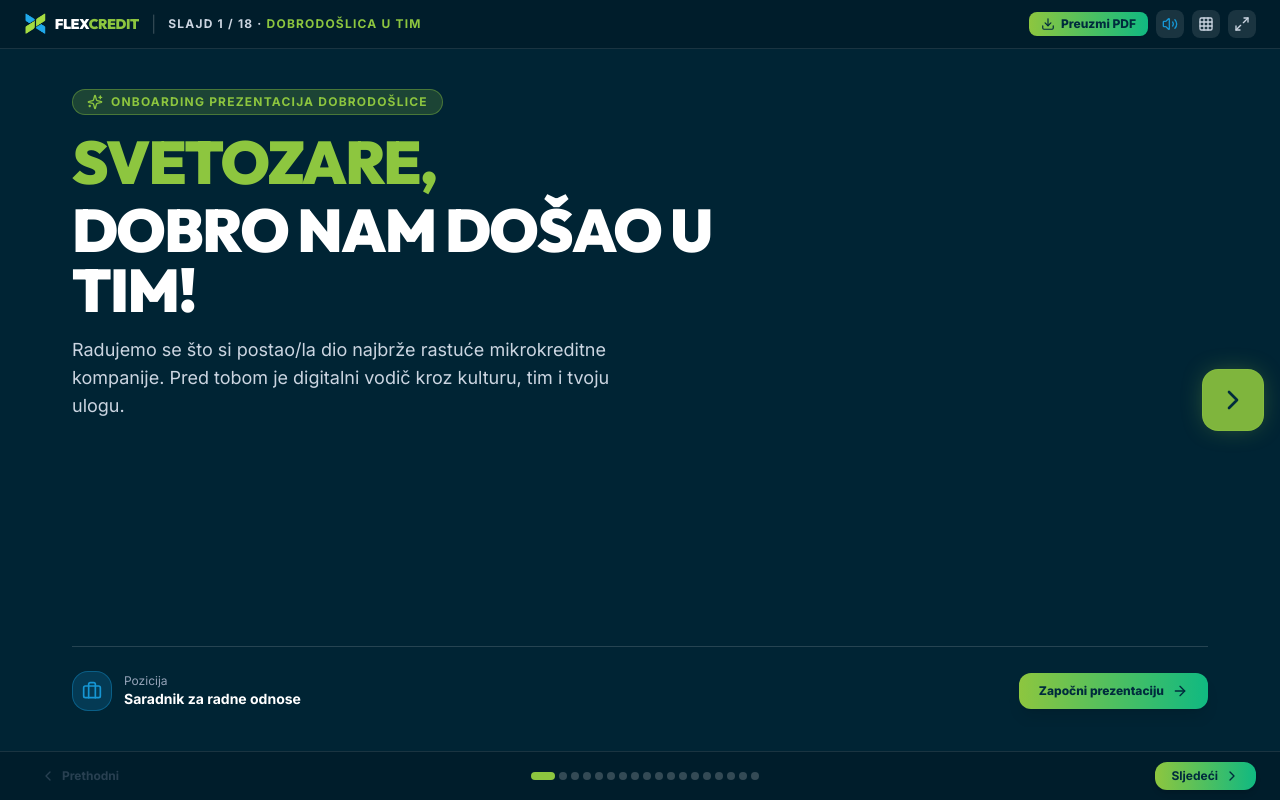
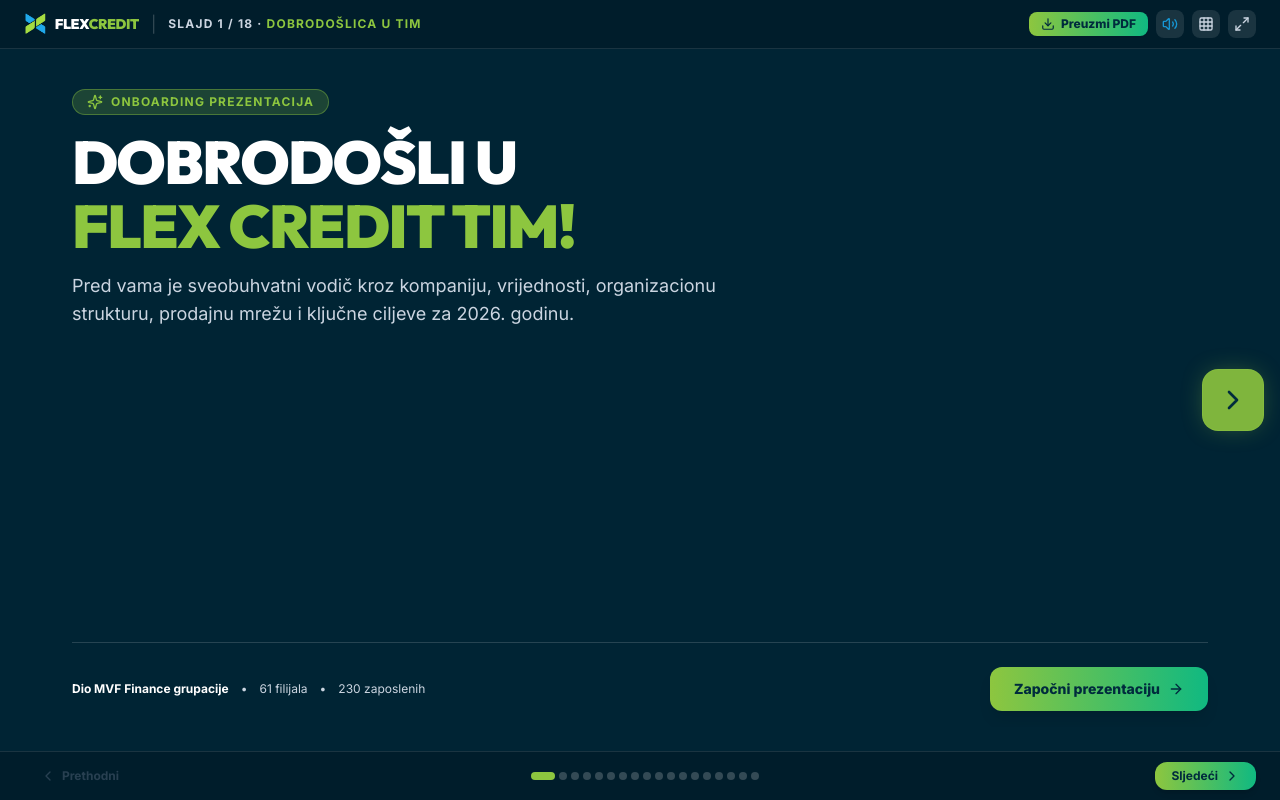
Before and after one commit to b0j-an/flexcredit-onboarding, a React (Vite) app: page / in a window 1280 px wide. Built offline with nearby package versions, Linux system fonts and the light colour scheme.

Commit message:
Refactor: Convert presentation into a universal company onboarding deck with zero personalized fields

```diff
--- a/src/App.tsx
+++ b/src/App.tsx
@@ -1,6 +1,5 @@
 import React, { useState } from 'react';
 import { SlideDeck } from './components/SlideDeck';
-import { defaultProfile } from './data/onboardingData';
 
 export const App: React.FC = () => {
   const [soundEnabled, setSoundEnabled] = useState(true);
@@ -8,7 +7,6 @@
   return (
     <div className="h-screen w-screen bg-[#001D2B] overflow-hidden flex flex-col selection:bg-brand-green selection:text-brand-petrol">
       <SlideDeck
-        profile={defaultProfile}
         soundEnabled={soundEnabled}
         onToggleSound={() => setSoundEnabled(prev => !prev)}
       />
--- a/src/components/SlideDeck.tsx
+++ b/src/components/SlideDeck.tsx
@@ -6,23 +6,19 @@
   Calendar, MapPin, Compass, Briefcase, Award, TrendingUp, Lightbulb, Download
 } from 'lucide-react';
 import confetti from 'canvas-confetti';
-import { EmployeeProfile } from '../types';
 import {
   managementTeam, companyMetrics, salesRegions, strategicGoals,
   integrationSteps, companyValues, employeeBenefits, allColleagues
 } from '../data/onboardingData';
-import { getWelcomeGreeting, getVocative, getGrammarTerms } from '../utils/grammar';
 import { playSound } from '../utils/audio';
 import { BihSalesMap } from './BihSalesMap';
 
 interface SlideDeckProps {
-  profile: EmployeeProfile;
   soundEnabled: boolean;
   onToggleSound?: () => void;
 }
 
 export const SlideDeck: React.FC<SlideDeckProps> = ({
-  profile,
   soundEnabled,
   onToggleSound,
 }) => {
@@ -30,12 +26,8 @@
   const [isFullscreen, setIsFullscreen] = useState(false);
   const [showGrid, setShowGrid] = useState(false);
   const [activeMgmtIndex, setActiveMgmtIndex] = useState(0);
-  const [selectedRegionIndex, setSelectedRegionIndex] = useState(0);
 
   const totalSlides = 18;
-  const firstName = profile.name.split(' ')[0] || profile.name;
-  const vocative = getVocative(firstName, profile.gender);
-  const grammar = getGrammarTerms(profile.gender);
 
   const goToNext = useCallback(() => {
     if (currentSlide < totalSlides) {
@@ -224,36 +216,34 @@
               {/* SLIDE 1: Welcome Hero */}
               {currentSlide === 1 && (
                 <div className="h-full flex flex-col justify-between py-4">
-                  <div className="space-y-4 max-w-2xl">
+                  <div className="space-y-4 max-w-3xl">
                     <div className="inline-flex items-center gap-2 px-3.5 py-1 rounded-full bg-brand-green/20 text-brand-green border border-brand-green/40 text-xs font-bold uppercase tracking-widest">
                       <Sparkles className="w-4 h-4" />
-                      Onboarding Prezentacija Dobrodošlice
+                      Onboarding Prezentacija
                     </div>
 
-                    <h1 className="font-display font-black text-4xl sm:text-6xl text-white tracking-tight leading-none">
-                      <span className="text-brand-green block mb-2">{vocative.toUpperCase()},</span>
-                      {grammar.welcome.toUpperCase()} U TIM!
+                    <h1 className="font-display font-black text-4xl sm:text-6xl text-white tracking-tight leading-tight">
+                      DOBRODOŠLI U
+                      <span className="text-brand-green block mt-1">FLEX CREDIT TIM!</span>
                     </h1>
 
-                    <p className="text-slate-300 text-sm sm:text-lg max-w-xl leading-relaxed">
-                      Radujemo se što si postao/la dio najbrže rastuće mikrokreditne kompanije. Pred tobom je digitalni vodič kroz kulturu, tim i tvoju ulogu.
+                    <p className="text-slate-300 text-sm sm:text-lg max-w-2xl leading-relaxed">
+                      Pred vama je sveobuhvatni vodič kroz kompaniju, vrijednosti, organizacionu strukturu, prodajnu mrežu i ključne ciljeve za 2026. godinu.
                     </p>
                   </div>
 
                   <div className="pt-6 border-t border-white/15 flex flex-col sm:flex-row items-start sm:items-center justify-between gap-4">
-                    <div className="flex items-center gap-3">
-                      <div className="w-10 h-10 rounded-2xl bg-brand-cyan/20 border border-brand-cyan/40 flex items-center justify-center text-brand-cyan">
-                        <Briefcase className="w-5 h-5" />
-                      </div>
-                      <div>
-                        <div className="text-xs text-slate-400">Pozicija</div>
-                        <div className="text-sm font-bold text-white">{profile.role}</div>
-                      </div>
+                    <div className="flex items-center gap-3 text-xs text-slate-300">
+                      <span className="font-bold text-white">Dio MVF Finance grupacije</span>
+                      <span>•</span>
+                      <span>61 filijala</span>
+                      <span>•</span>
+                      <span>230 zaposlenih</span>
                     </div>
 
                     <button
                       onClick={goToNext}
-                      className="px-5 py-2.5 rounded-xl bg-gradient-to-r from-brand-green to-emerald-500 hover:brightness-110 text-[#002B3D] text-xs font-black shadow-lg hover:shadow-glow-green transition-all flex items-center gap-2"
+                      className="px-6 py-3 rounded-xl bg-gradient-to-r from-brand-green to-emerald-500 hover:brightness-110 text-[#002B3D] text-sm font-black shadow-lg hover:shadow-glow-green transition-all flex items-center gap-2"
                     >
                       <span>Započni prezentaciju</span>
                       <ArrowRight className="w-4 h-4" />
@@ -645,10 +635,10 @@
                         <div className="text-[10px] text-slate-300">Planiranje · Računovodstvo</div>
                       </div>
 
-                      <div className="p-2.5 rounded-xl bg-emerald-500/20 border border-brand-green ring-1 ring-brand-green/50">
+                      <div className="p-2.5 rounded-xl bg-emerald-500/20 border border-brand-green/40">
                         <span className="text-[9px] font-black text-brand-green uppercase">Ljudski Resursi (HR)</span>
                         <div className="text-xs font-bold text-white mt-0.5">Sanja Knežević</div>
-                        <div className="text-[10px] text-slate-300 font-semibold">{profile.role}</div>
+                        <div className="text-[10px] text-slate-300">Regrutacija · Radni odnosi</div>
                       </div>
 
                       <div className="p-2.5 rounded-xl bg-amber-500/15 border border-amber-400/30">
@@ -701,22 +691,22 @@
 
                   {/* Highlights Grid of Key Departments & Contacts */}
                   <div className="my-auto grid grid-cols-2 sm:grid-cols-3 lg:grid-cols-4 gap-2.5 text-left">
-                    {/* Mentor Highlight */}
-                    <div className="p-3 rounded-2xl bg-emerald-500/20 border-2 border-brand-green shadow-lg flex items-center gap-3">
+                    {/* HR Team Highlight */}
+                    <div className="p-3 rounded-2xl bg-emerald-500/15 border border-brand-green/40 shadow-lg flex items-center gap-3">
                       <img src="/assets/team/aleksandra-antesevic.png" alt="Aleksandra" className="w-10 h-10 rounded-xl object-cover border border-brand-green" />
                       <div className="min-w-0">
-                        <span className="text-[9px] font-black text-brand-green uppercase">Tvoj Mentor</span>
-                        <h4 className="text-xs font-bold text-white truncate">{profile.mentorName}</h4>
-                        <p className="text-[10px] text-slate-300 truncate">{profile.mentorTitle}</p>
+                        <span className="text-[9px] font-black text-brand-green uppercase">Ljudski Resursi</span>
+                        <h4 className="text-xs font-bold text-white truncate">Aleksandra Antešević</h4>
+                        <p className="text-[10px] text-slate-300 truncate">HR & Radni odnosi</p>
                       </div>
                     </div>
 
-                    {/* HR Manager Highlight */}
+                    {/* HR Management Highlight */}
                     <div className="p-3 rounded-2xl bg-white/10 border border-brand-cyan/40 flex items-center gap-3">
                       <img src="/assets/team/sanja-knezevic.png" alt="Sanja" className="w-10 h-10 rounded-xl object-cover border border-brand-cyan" />
                       <div className="min-w-0">
                         <span className="text-[9px] font-black text-brand-cyan uppercase">Ljudski Resursi</span>
-                        <h4 className="text-xs font-bold text-white truncate">{profile.managerName}</h4>
+                        <h4 className="text-xs font-bold text-white truncate">Sanja Knežević</h4>
                         <p className="text-[10px] text-slate-300 truncate">Regionalni HR menadžer</p>
                       </div>
                     </div>
@@ -848,56 +838,49 @@
                 </div>
               )}
 
-              {/* SLIDE 14: Mentor */}
+              {/* SLIDE 14: Mentorship and Support */}
               {currentSlide === 14 && (
                 <div className="h-full flex flex-col justify-between py-2">
                   <div className="flex items-center justify-between gap-4">
                     <div>
                       <span className="text-xs font-bold text-brand-green uppercase tracking-widest">Podrška u radu</span>
-                      <h2 className="text-2xl sm:text-4xl font-display font-black text-white tracking-tight">
-                        TVOJI MENTORI
+                      <h2 className="text-2xl sm:text-3xl font-display font-black text-white tracking-tight">
+                        SISTEM MENTORSTVA I PODRŠKE
                       </h2>
                     </div>
-                    <img
-                      src="/assets/illustrations/team-collaboration-hexagons.png"
-                      alt="Timska saradnja i podrška"
-                      className="hidden sm:block h-20 lg:h-24 w-auto object-contain drop-shadow-glow-cyan flex-shrink-0"
-                    />
+                    <span className="text-xs font-bold bg-white/10 px-3 py-1 rounded-full text-brand-green hidden sm:inline">
+                      Kontinuirana integracija
+                    </span>
                   </div>
 
-                  <div className="my-auto max-w-2xl mx-auto p-6 rounded-3xl bg-white/10 border-2 border-brand-green/40 shadow-2xl flex flex-col sm:flex-row items-center gap-6">
-                    <div className="relative flex-shrink-0">
-                      {profile.mentorPhoto ? (
-                        <img
-                          src={profile.mentorPhoto}
-                          alt={profile.mentorName}
-                          className="w-28 h-28 rounded-2xl object-cover border-2 border-brand-green shadow-lg"
-                        />
-                      ) : (
-                        <div className="w-28 h-28 rounded-2xl bg-brand-petrol text-brand-green flex items-center justify-center font-display font-black text-2xl border-2 border-brand-green">
-                          {profile.mentorName.split(' ').map(n => n[0]).join('').slice(0, 2)}
-                        </div>
-                      )}
-                      <span className="absolute -bottom-2 -right-2 px-2 py-0.5 rounded-full bg-brand-green text-[#002B3D] text-[10px] font-black shadow-sm">
-                        MENTOR
-                      </span>
+                  <div className="my-auto grid grid-cols-1 sm:grid-cols-3 gap-3.5 max-w-4xl mx-auto w-full">
+                    <div className="p-4 rounded-2xl bg-white/10 border border-brand-green/40 shadow-lg space-y-2">
+                      <div className="w-9 h-9 rounded-xl bg-brand-green/20 text-brand-green flex items-center justify-center font-bold text-sm">01</div>
+                      <h3 className="font-display font-bold text-sm text-white">Direktni mentor</h3>
+                      <p className="text-xs text-slate-200 leading-relaxed">
+                        Svakodnevno uvođenje u radne procese, alate, standarde komunikacije i konkretne zadatke.
+                      </p>
                     </div>
 
-                    <div className="space-y-2 text-center sm:text-left">
-                      <h3 className="font-display font-bold text-xl sm:text-2xl text-white">
-                        {grammar.mentorHeader} je <span className="text-brand-green">{profile.mentorName}</span>.
-                      </h3>
-                      <p className="text-xs sm:text-sm text-slate-200 leading-relaxed font-medium">
-                        {profile.mentorDescription}
+                    <div className="p-4 rounded-2xl bg-white/10 border border-brand-cyan/40 shadow-lg space-y-2">
+                      <div className="w-9 h-9 rounded-xl bg-brand-cyan/20 text-brand-cyan flex items-center justify-center font-bold text-sm">02</div>
+                      <h3 className="font-display font-bold text-sm text-white">Rukovodilac sektora</h3>
+                      <p className="text-xs text-slate-200 leading-relaxed">
+                        Strateško vođenje, postavljanje jasnih ciljeva, praćenje razvoja i podrška u profesionalnom rastu.
                       </p>
-                      <div className="pt-2 text-xs text-brand-cyan font-semibold">
-                        Slobodno se obrati u svakom trenutku za bilo koje pitanje ili savjet.
-                      </div>
+                    </div>
+
+                    <div className="p-4 rounded-2xl bg-white/10 border border-purple-400/40 shadow-lg space-y-2">
+                      <div className="w-9 h-9 rounded-xl bg-purple-500/20 text-purple-300 flex items-center justify-center font-bold text-sm">03</div>
+                      <h3 className="font-display font-bold text-sm text-white">Tim & HR podrška</h3>
+                      <p className="text-xs text-slate-200 leading-relaxed">
+                        Kolegijalna atmosfera, kontinuirane edukacije i otvorena vrata za sva pitanja u svakom trenutku.
+                      </p>
                     </div>
                   </div>
 
                   <div className="text-xs text-slate-400 text-center">
-                    Mentorski program ti garantuje sigurnost i kontinuiran napredak tokom prva 3 mjeseca.
+                    Strukturisani mentorski program garantuje sigurnost, stabilnost i brz napredak novih kolega.
                   </div>
                 </div>
               )}
@@ -906,30 +889,30 @@
               {currentSlide === 15 && (
                 <div className="h-full flex flex-col justify-between py-2">
                   <div>
-                    <span className="text-xs font-bold text-brand-cyan uppercase tracking-widest">Odgovornost i svrha</span>
-                    <h2 className="text-2xl sm:text-4xl font-display font-black text-white tracking-tight">
-                      TVOJA ULOGA: <span className="text-brand-green">{profile.role.toUpperCase()}</span>
+                    <span className="text-xs font-bold text-brand-cyan uppercase tracking-widest">Odgovornost i doprinos</span>
+                    <h2 className="text-2xl sm:text-3xl font-display font-black text-white tracking-tight">
+                      TVOJA ULOGA U KOMPANIJI
                     </h2>
                   </div>
 
                   <div className="grid grid-cols-1 lg:grid-cols-12 gap-6 my-auto items-center">
-                    <div className="lg:col-span-8 space-y-3.5">
-                      <div className="p-4 rounded-2xl bg-white/10 border border-white/15">
-                        <h4 className="text-xs font-bold text-brand-green uppercase mb-1">Svrha radnog mjesta</h4>
+                    <div className="lg:col-span-8 space-y-3">
+                      <div className="p-3.5 rounded-2xl bg-white/10 border border-white/15">
+                        <h4 className="text-xs font-bold text-brand-green uppercase mb-1">Svrha i odgovornost</h4>
                         <p className="text-xs sm:text-sm text-slate-200 leading-relaxed">
-                          Svrha tvog radnog mjesta je da obezbijediš zakonito, pravedno i strateški usklađeno upravljanje radnim procesima, pri čemu ćeš štititi interese kompanije, ali i prava zaposlenih i klijenata.
+                          Profesionalno, zakonito i strateški usklađeno djelovanje uz visoke etičke standarde, štiteći interese kompanije i obezbjeđujući najbolje iskustvo za naše klijente.
                         </p>
                       </div>
 
-                      <div className="p-4 rounded-2xl bg-white/10 border border-white/15">
-                        <h4 className="text-xs font-bold text-brand-cyan uppercase mb-1">Kako to postižemo?</h4>
+                      <div className="p-3.5 rounded-2xl bg-white/10 border border-white/15">
+                        <h4 className="text-xs font-bold text-brand-cyan uppercase mb-1">Ključ uspjeha</h4>
                         <p className="text-xs sm:text-sm text-slate-200 leading-relaxed">
-                          To ćeš postići kroz kontinuiran, istrajan i posvećen rad te uspostavljanje odnosa povjerenja s kolegama.
+                          Kontinuiran, posvećen rad, građenje povjerenja u timu i proaktivan pristup u rješavanju svih poslovnih izazova.
                         </p>
                       </div>
 
-                      <div className="p-3.5 rounded-xl bg-white/5 border border-white/10 text-xs text-slate-300">
-                        Podrška mentora: <strong>{profile.mentorName}</strong> · Rukovodilac: <strong>{profile.managerName}</strong>
+                      <div className="p-3 rounded-xl bg-white/5 border border-white/10 text-xs text-slate-300">
+                        Zajednički cilj: <strong>Stabilnost, efikasnost i liderska pozicija na tržištu</strong>
                       </div>
                     </div>
 
@@ -937,7 +920,7 @@
                       <img
                         src="/assets/illustrations/employee-role-dashboard.png"
                         alt="Tvoja uloga"
-                        className="max-h-60 w-auto object-contain rounded-2xl shadow-xl"
+                        className="max-h-52 w-auto object-contain rounded-2xl shadow-xl"
                       />
                     </div>
                   </div>
@@ -1031,12 +1014,12 @@
                   </div>
 
                   <div className="space-y-4 max-w-2xl">
-                    <h2 className="text-3xl sm:text-6xl font-display font-black text-white tracking-tight leading-tight">
-                      RADUJEMO SE RADU S TOBOM,
-                      <span className="text-brand-green block mt-1">{vocative.toUpperCase()}!</span>
+                    <h2 className="text-3xl sm:text-5xl font-display font-black text-white tracking-tight leading-tight">
+                      RADUJEMO SE RADU SA VAMA,
+                      <span className="text-brand-green block mt-1">DOBRODOŠLI U TIM!</span>
                     </h2>
-                    <p className="text-slate-200 text-sm sm:text-base max-w-lg mx-auto">
-                      Tvoj doprinos na poziciji <strong>{profile.role}</strong> čini naš tim još jačim i uspješnijim.
+                    <p className="text-slate-200 text-sm sm:text-base max-w-lg mx-auto leading-relaxed">
+                      Zajedno gradimo najbrže rastuću mikrokreditnu organizaciju, pružamo vrhunsku finansijsku uslugu i stvaramo dugoročne uspjehe.
                     </p>
                   </div>
 
```
